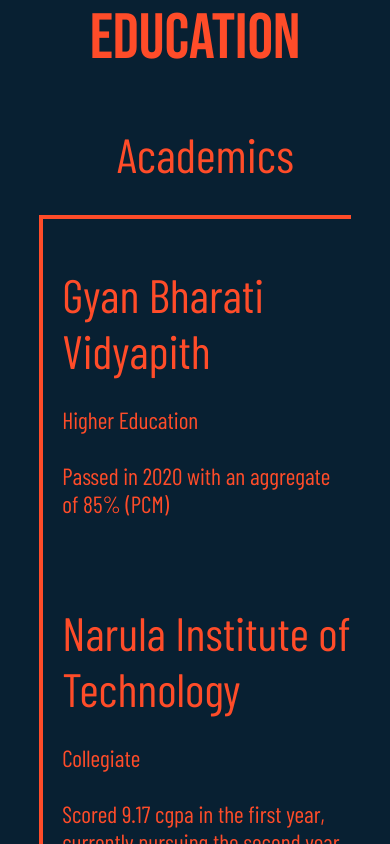
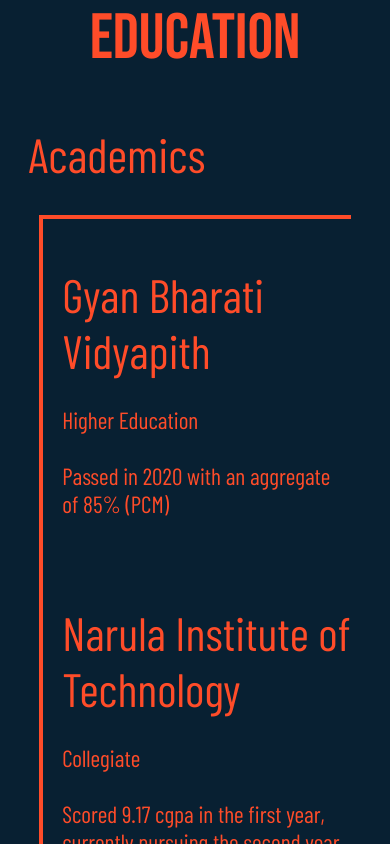
Before and after one commit to tier3guy/portolio, a React (Create React App) app: page / in a window 390 px wide. Shown: the part 2100-2944 px from the top of the page. Built offline with nearby package versions, Linux system fonts and the light colour scheme.

Commit message:
changes made

```diff
--- a/src/Components/Contact.css
+++ b/src/Components/Contact.css
@@ -36,9 +36,14 @@
 @media only screen and (max-width: 950px) {
   #contact__wrapper{
     flex-direction: column;
+
   }
   #contact__wrapper p{
     margin-bottom: 1.2em;
+    width: 80%;
+  }
+  #contact__wrapper h1{
+    width: 80%;
   }
   .fab{
     margin-bottom: 1.2em;
--- a/src/Components/Education.css
+++ b/src/Components/Education.css
@@ -53,5 +53,7 @@
   }
   #academics h1{
     text-align: left;
+    margin-left: -50%;
+    width: fit-content;
   }
 }
```
